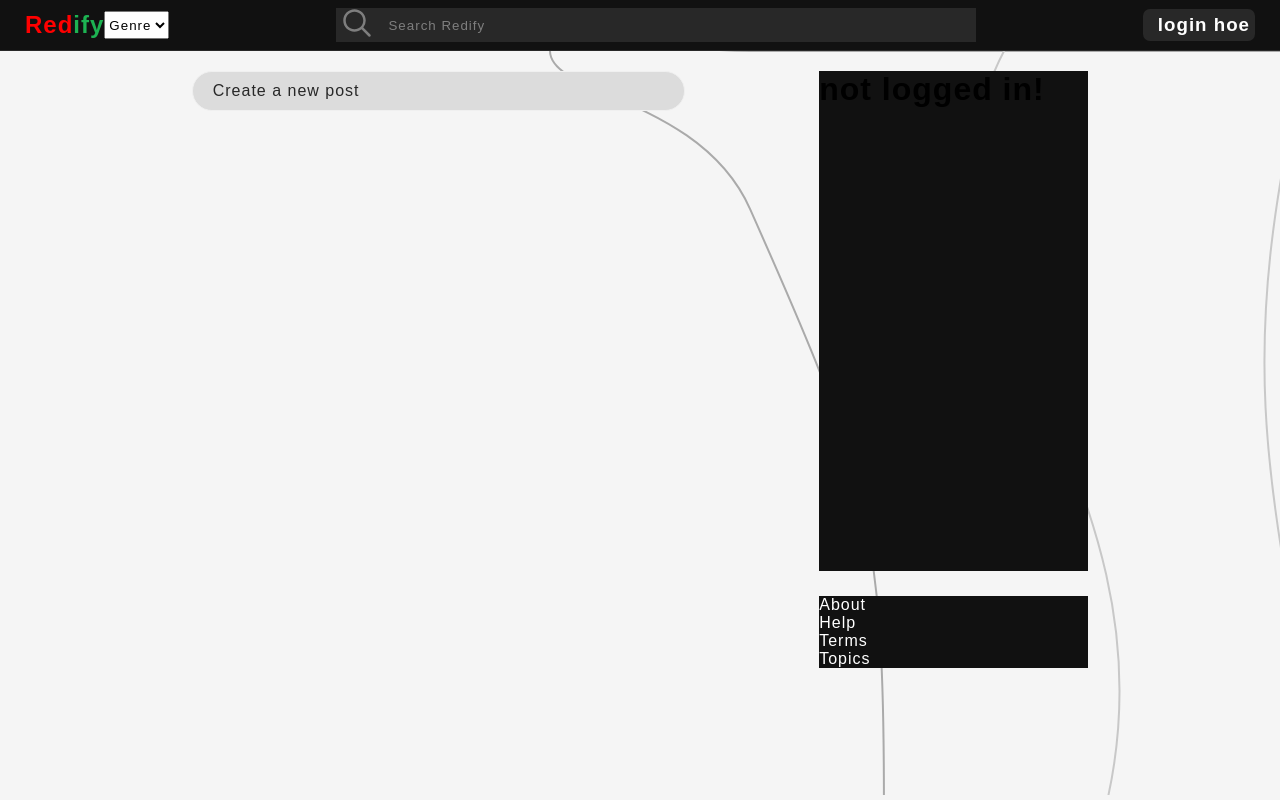
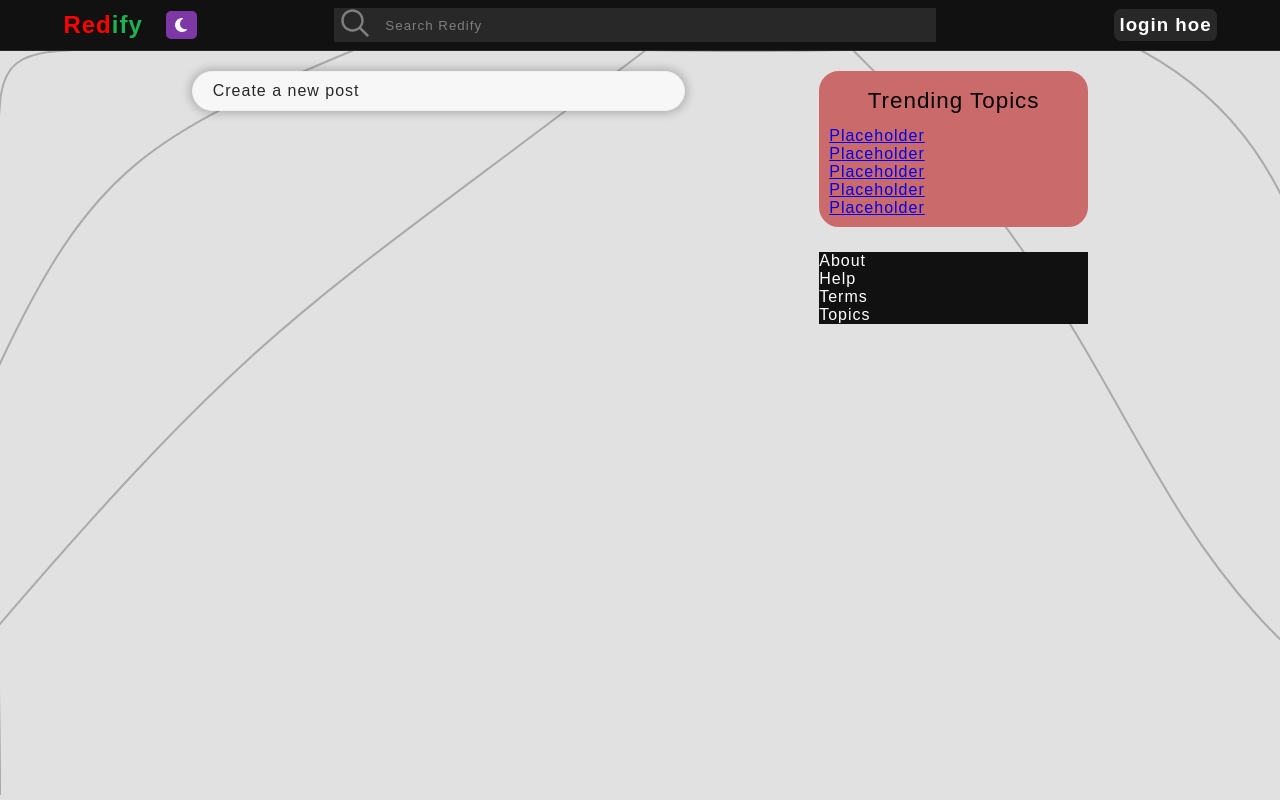
Before and after one commit to aaronpnguyen/Redify, a Python web app: template flask_app/templates/home.html in a window 1280 px wide. Run offline with Jinja, Linux system fonts and the light colour scheme; the template is opened without the code that fills it, so the values that code supplies are empty; some libraries are stand-ins or nearby versions.

Commit message:
Cleaned up some home page UI
Cleaned up some things, still need to push js but will do so soon.

```diff
--- a/flask_app/config/mysqlconnection.py
+++ b/flask_app/config/mysqlconnection.py
@@ -4,7 +4,7 @@ class MySQLConnection:
     def __init__(self, db):
         connection = pymysql.connect(host = 'localhost',
                                     user = 'root',
-                                    password = 'root', # This must change depending on who is editing
+                                    password = 'rootroot', # This must change depending on who is editing
                                     db = db,
                                     charset = 'utf8mb4',
                                     cursorclass = pymysql.cursors.DictCursor,
--- a/flask_app/static/home.css
+++ b/flask_app/static/home.css
@@ -10,11 +10,13 @@
     --light-red: rgba(235, 130, 130, 1);
     --dark-red:  rgba(203, 106, 106, 1);
     --charc: rgb(50,50,50);
+    --light-charc:  rgb(100,100,100);
+    --soft-white: rgb(247, 247, 247);
 }
 
 body {
-    /*background-color: #030303;*/
-    background-color:  rgb(245, 245, 245);
+    background-color: rgb(225, 225, 225);
+    /*background-color:  #DAE0E6;*/
 }
 
 .navContainer {
@@ -32,6 +34,7 @@ body {
     background-color: #111111;
     height: 50px;
     width: 100%;
+    padding: 0.5% 3%;
 }
 
 span {
@@ -88,16 +91,27 @@ input:focus-visible {
     margin-left: 25px;
 }
 
+/* Rigth Nav */
 .rightNav {
     margin-right: 25px;
     padding: 5px;
-    padding-left: 15px;
     display: flex;
     justify-content: center;
     align-items: center;
     background-color: #282828;
     border-radius: 7px;
 }
+
+.rightNav:hover {
+    background-color: #3c3c3c;
+    cursor: pointer;
+}
+
+.rightNavDropdown {
+    height: 25px;
+}
+
+
 
 .bodyContainer {
     max-width: 100%;
@@ -129,6 +143,22 @@ input:focus-visible {
 }
 */
 
+/* LIGHT/DARK BUTTON */
+.lightDarkBtn {
+    padding: 5% 10%;
+    border-radius: 5px;
+    display: flex;
+    justify-content: center;
+    align-items: center;
+    margin-left: 25%;
+    background-color: #7D38A6;
+    color: rgb(250, 250, 250);
+}
+
+.lightDarkBtn:hover {
+    cursor: pointer;
+}
+
 /* BODY LEFT */
 
 .bodyLeft {
@@ -137,12 +167,13 @@ input:focus-visible {
 }
 
 .messageContent {
-    background-color: rgb(220, 220, 220);
+    background-color: rgb(247, 247, 247);
     border-radius:20px;
     border:  1px solid rgb(240,240,240);
     width: 100%;
     padding: 2% 4%;
     margin-bottom: 25px;
+    box-shadow: 0 0 9px 3px rgba(0, 0, 0, 0.2);
 }
 
 .createPost > a {
@@ -154,15 +185,44 @@ input:focus-visible {
     cursor:  pointer;
 }
 
+/* USER POSTS */
+.postTopInfo {
+    display: flex;
+    align-items: flex-end;
+    margin-bottom: 4%;
+    min-width: 100%;
+
+}
+
+.postTopInfo > * {
+    /*text-decoration: none;*/
+    color:  var(--charc);
+}
+
+.postTopTopic {
+    font-size: 14px;
+}
+
+.postTopSpan {
+    font-size: 12px;
+    color: var(--light-charc);
+}
+
+.postTopAuthor {
+    font-size: 14px;
+}
+
 .postAudioTitle {
-    margin-bottom:  1.5%;
+    margin-bottom:  3%;
     font-size: 2rem;
 }
 
 .postAudioDescription {
     font-weight: 400;
-    font-size:  1.2rem;
+    line-height: 1.6;
+    font-size:  1rem;
     padding: 0 0.5% 2% 0.5%;
+    margin: 1% 0 3% 0;
 }
 
 /* BODY RIGHT  */
@@ -178,16 +238,75 @@ input:focus-visible {
     min-width: 100%;
 }
 
+/* TRENDING TABLE */
+
 .trending {
-    background-color: #111111;
+    background-color: var(--dark-red);
     max-width: 100%;
-    height: 500px;
+    height: auto;
     margin-bottom: 25px;
+    display:  flex;
+    flex-direction: column;
+    align-items: center;
+    border: 10px solid var(--dark-red);
+    border-radius:  20px;
 }
 
-.trending > a {
-    color: white;
+.trendingTableTitle {
+    color: black;
+    background-color: var(--dark-red);
+    min-width: 100%;
+    text-align: center;
+    padding: 3% 0 5% 0;
+    font-size: 1.4rem;
 }
+
+.topicCardHoldingLink {
+    text-decoration: none;
+}
+
+.trendingTableTopicList {
+    list-style: none;
+    min-width: 100%;
+}
+
+.trendingTableTopicList > li:nth-child(1) > .topicCardHoldingLink > .trendingTopicCard {
+    border-radius: 10px 10px 0 0;
+}
+
+.trendingTableTopicList > li:nth-child(5) > .topicCardHoldingLink > .trendingTopicCard {
+    border-radius: 0 0 5px 5px;
+}
+
+.trendingTopicCard {
+    display: flex;
+    flex-direction: row;
+    align-items: center;
+    justify-content: flex-start;
+    min-width: 100%;
+    padding: 4% 2% 4% 10%;
+    background-color: var(--soft-white);
+    border-bottom: 1px solid black;
+}
+
+.trendingTopicCircleNumber {
+    background-color: var(--dark-red);
+    border-radius:  180px;
+    padding: 2.5% 4%;
+    margin-right: 5%;
+}
+
+.trendingTopicCircleNumberText {
+    color: var(--charc);
+}
+
+.trendingTopicCardText > span {
+    color: var(--charc);
+    text-decoration: none;
+}
+
+
+/* LEGAL TABLE */
 
 .legal {
     background-color: #111111;
--- a/flask_app/templates/home.html
+++ b/flask_app/templates/home.html
@@ -4,6 +4,7 @@
     <meta charset="UTF-8">
     <meta http-equiv="X-UA-Compatible" content="IE=edge">
     <meta name="viewport" content="width=device-width, initial-scale=1.0">
+    <script src="https://kit.fontawesome.com/4229a7500a.js" crossorigin="anonymous"></script>
     <link rel="stylesheet" href="../static/home.css">
     <title>Home Page</title>
 </head>
@@ -12,10 +13,11 @@
         <div class="navBar">
             <div class="leftNav">
                 <h2><span>Red</span>ify</h2>
-                <select name="genre">
-                    <option disabled selected hidden>Genre</option>
-                    <option value="#">Test</option>
-                </select>
+
+                <!-- Light and Dark mode button here -->
+                <div class="lightDarkBtn" onclick="LightDark()">
+                    <i class="fa-solid fa-moon"></i>
+                </div>
             </div>
             <div class="searchBar">
                 <label class="svgSearch" for="Search">
@@ -29,10 +31,11 @@
             </div>
             <div class="rightNav">
                 {%if user%}
-                    <h3></h3>
-                    <svg xmlns="http://www.w3.org/2000/svg" width="25" height="25" viewBox="0 0 512 512">
+                <div class="rightNavDropdown">
+                    <svg class="rightNavDropdownArrow" xmlns="http://www.w3.org/2000/svg" width="25" height="25" viewBox="0 0 512 512">
                         <path d="M98.9 184.7l1.8 2.1 136 156.5c4.6 5.3 11.5 8.6 19.2 8.6 7.7 0 14.6-3.4 19.2-8.6L411 187.1l2.3-2.6c1.7-2.5 2.7-5.5 2.7-8.7 0-8.7-7.4-15.8-16.6-15.8H112.6c-9.2 0-16.6 7.1-16.6 15.8 0 3.3 1.1 6.4 2.9 8.9z"/>
                     </svg>
+                </div>
                 {%else%}
                     <h3 style="color: white;">login hoe</h3>
                 {%endif%}
@@ -52,8 +55,13 @@
                         </div>
                         <div class="rightMC">
                             <div class="postTitle">
-                                <a href="/t/{{post['topics.title']}}">t/{{post['topics.title']}}</a>
-                                <span> by p/<a href="profile/{{post.user_name}}">{{post.user_name}}</a></span>
+                                <!-- Post Topic and Author -->
+                                <div class="postTopInfo">
+                                    <a href="/t/{{post['topics.title']}}" class="postTopTopic">t/{{post['topics.title']}}</a>
+                                    <span class="postTopSpan">&nbsp;posted by&nbsp;</span>
+                                    <a href="profile/{{post.user_name}}" class="postTopAuthor">p/{{post.user_name}}</a>
+                                </div>
+                                <!-- Post Content -->
                                 <h3 class="postAudioTitle">{{post.title}}</h3>
                                 <h3 class="postAudioDescription">{{post.message}}</h3>
                                 {%if post.type and post.link%}
@@ -73,12 +81,41 @@
         <div class="bodyRight">
             <div class="information">
                 <div class="trending">
-                    {%if user%}
-                        <a href="/stats/short_term">hek1</a>
-                        <a href="/stats/medium_term">hek2</a>
-                        <a href="/stats/long_term">hek3</a>
+
+                    {%if user.id%}
+                        <p class="trendingTableTitle">Your Topics</p>
+                        <ul class="trendingTableTopicList">
+
+                        <!-- Will have to put a for here and also insert a variable that is being incremented into the number circle text -------------------->
+
+                            <li>
+                                <a class="topicCardHoldingLink" href="">
+                                    <div class="trendingTopicCard">
+                                        <div class="trendingTopicCircleNumber">
+                                            <span class="trendingTopicCircleNumberText">1</span>
+                                        </div>
+                                        <div class="trendingTopicCardText">
+                                            <span>t/TestingExample</span>
+                                        </div>
+                                    </div>
+                                </a>
+                            </li>
+
+
+                        </ul>
+
                     {%else%}
-                        <h1>not logged in!</h1>
+
+                    <!-- Maybe a please login to view person topics here -->
+
+                        <p class="trendingTableTitle">Trending Topics</p>
+                        <ul class="trendingTableTopicList">
+                            <li><a href="#">Placeholder</a></li>
+                            <li><a href="#">Placeholder</a></li>
+                            <li><a href="#">Placeholder</a></li>
+                            <li><a href="#">Placeholder</a></li>
+                            <li><a href="#">Placeholder</a></li>
+                        </ul>
                     {%endif%}
 
                 </div>
```
Also changed, not shown: flask_app/templates/postForm.html (+17 -10 lines), flask_app/static/cline.svg.
